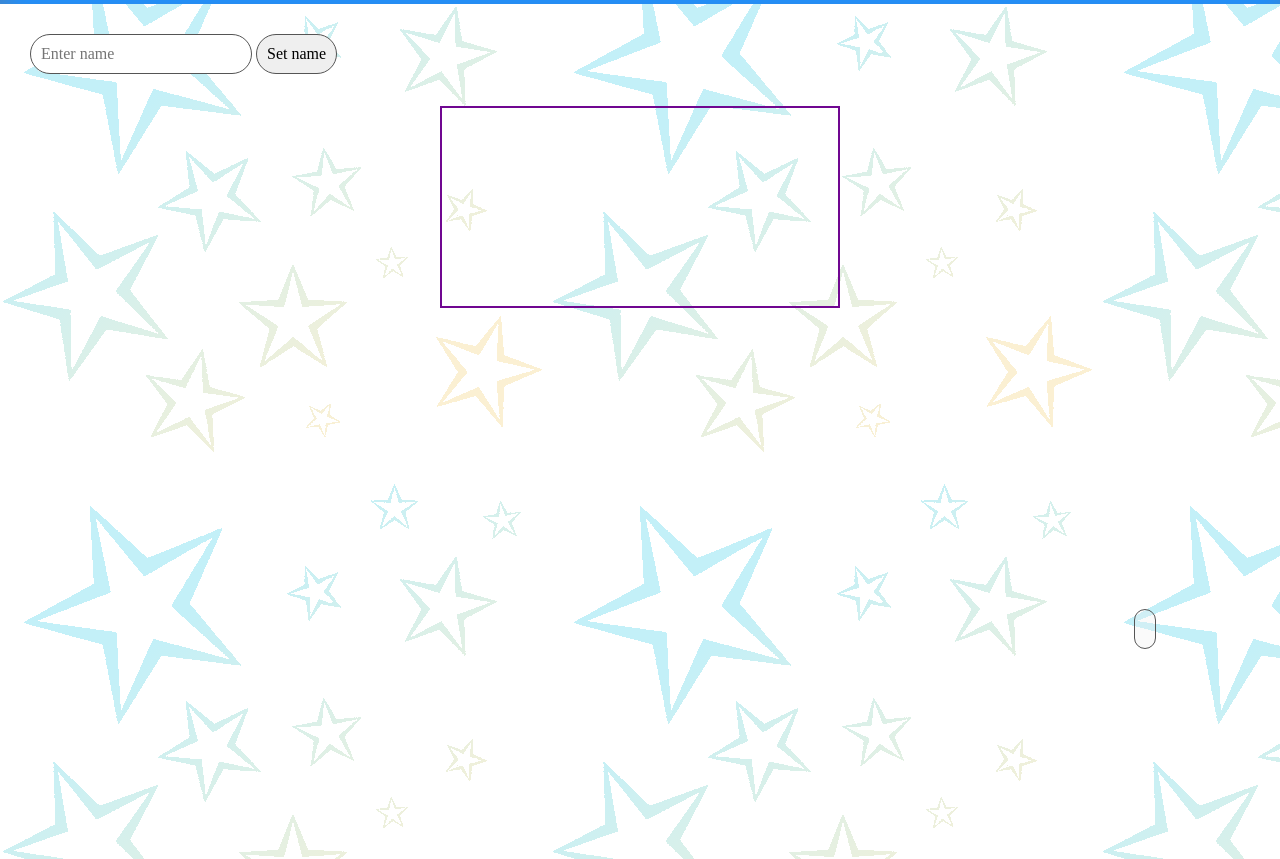
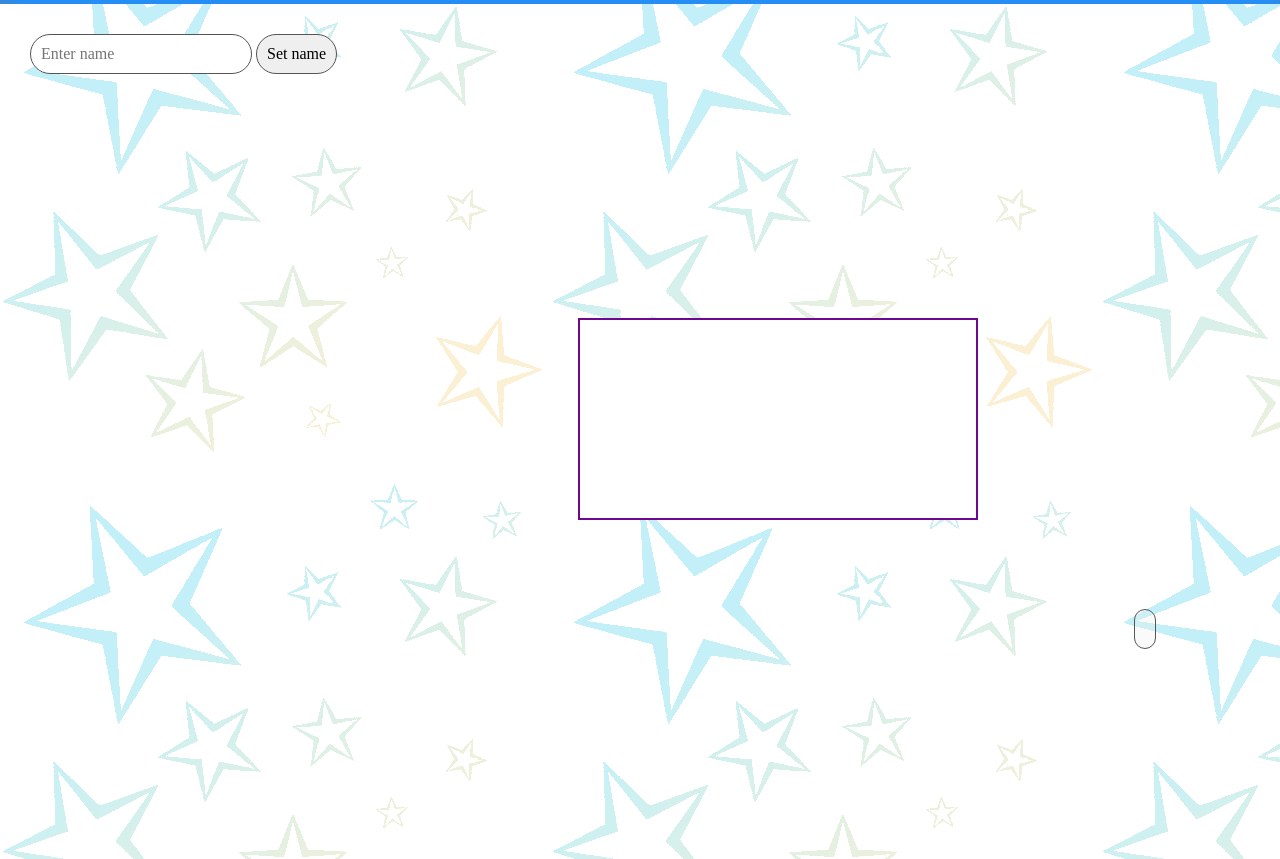
Before and after one commit to TsukiFlower/Chat-with-canvas, a website: page public/index.html in a window 1280 px wide. Shown: the part 91-950 px from the top of the page. Drawn offline with Linux system fonts and the light colour scheme.

Commit message:
set position in canvas

```diff
--- a/public/js/code.js
+++ b/public/js/code.js
@@ -76,8 +76,9 @@ inputText.addEventListener("keydown", (event) => {
         websocket.send(JSON.stringify(objMessage));
 
 
-        // writeCanvas
-        ctx.fillStyle = "red";
+        // write Canvas
+        colors = ['red', 'blue', 'green'];
+        ctx.fillStyle = inputText.value * colors.length;
         ctx.fillText(inputText.value, 20, 20);
         // reset input field
         inputText.value = "";
--- a/public/style.css
+++ b/public/style.css
@@ -42,14 +42,15 @@ time {
 }
 
 #canvas {
+    position: fixed;
+    bottom: 5cm;
+    right: 8cm;
     border: 2px solid rgb(112, 7, 145);
     padding-left: 0;
     padding-right: 0;
-    margin-left: auto;
-    margin-right: auto;
     display: block;
     width: 400px;
-    /* background-color: grey; */
+    background-color: white;
 }
 
 input, button{
```
